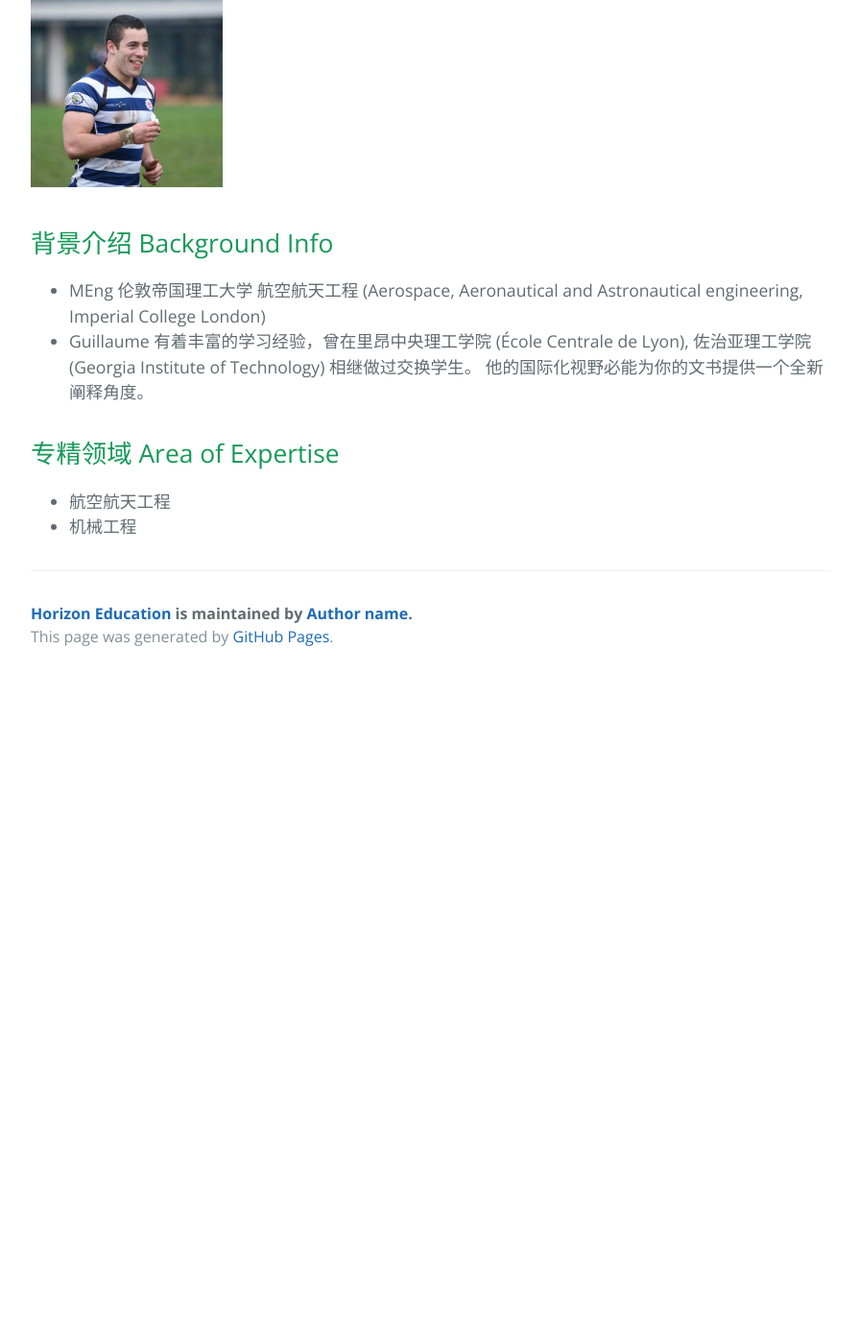
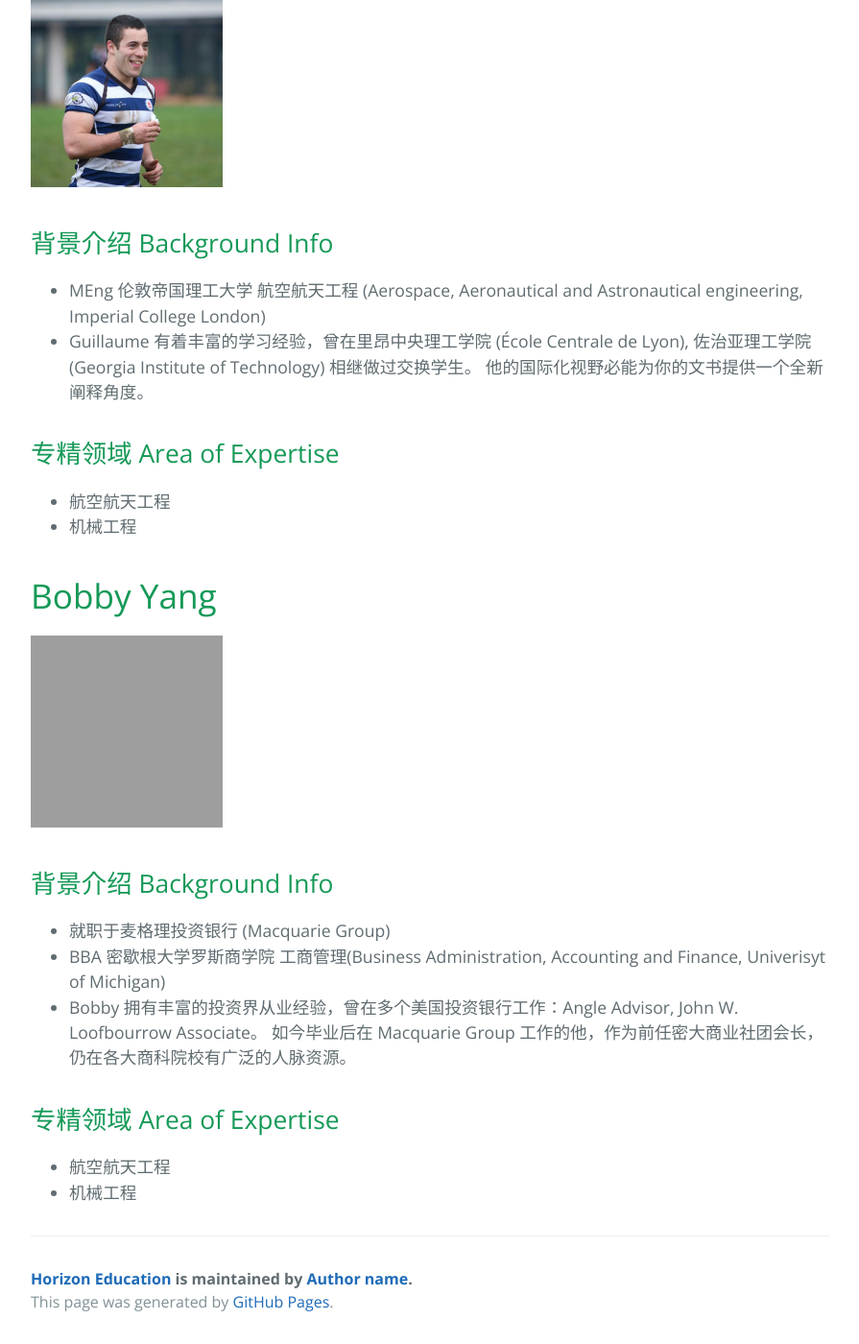
Before and after one commit to horizonedu/horizonedu.github.io, a Jekyll site: the page mentor.html, which Jekyll copies as it is, in a window 1280 px wide and 1400 px high, scrolled down 3245 px. Shown: the whole window at 96% size, without its empty margins (192-1087 px from the left). Built offline with Jekyll 4.4.1, drawn with Linux system fonts in a browser that asks for light colours; before the commit the page ends 3952 px from its top, so only the background shows below that; grey boxes are pictures that could not be loaded.

Commit message:
added belle

```diff
--- a/mentor.html
+++ b/mentor.html
@@ -144,6 +144,30 @@
         </li>
       </ul>
 
+      <h1>Bobby Yang</h1>
+      <img src="bobby_yang.jpg" alt="Bobby Yang" style="width:200px;height:200px;">
+      <h2>背景介绍 Background Info</h2>
+      <ul class="posts">
+        <li>
+          就职于麦格理投资银行 (Macquarie Group)
+        </li>
+        <li>
+          BBA 密歇根大学罗斯商学院 工商管理(Business Administration, Accounting and Finance, Univerisyt of Michigan)
+        </li>
+        <li>
+          Bobby 拥有丰富的投资界从业经验，曾在多个美国投资银行工作：Angle Advisor, John W. Loofbourrow Associate。
+          如今毕业后在 Macquarie Group 工作的他，作为前任密大商业社团会长，仍在各大商科院校有广泛的人脉资源。
+        </li>
+      </ul>
+      <h2>专精领域 Area of Expertise</h2>
+      <ul class="posts">
+        <li>
+          航空航天工程
+        </li>
+        <li>
+          机械工程
+        </li>
+      </ul>
   <!-- <ul class="posts">
       <li><span>12 Feb 2016</span> &raquo; <a href="/main/2016/02/12/sample-content.html">Welcome to Jekyll!</a></li>
   </ul> -->
--- a/service.html
+++ b/service.html
@@ -64,6 +64,8 @@
       价格：电询
     </li>
   </ul>
+  <h1>服务流程 Service Procedure</h1>
+
 </div>
 
       <footer class="site-footer">
```
Also changed, not shown: 2 other files.
